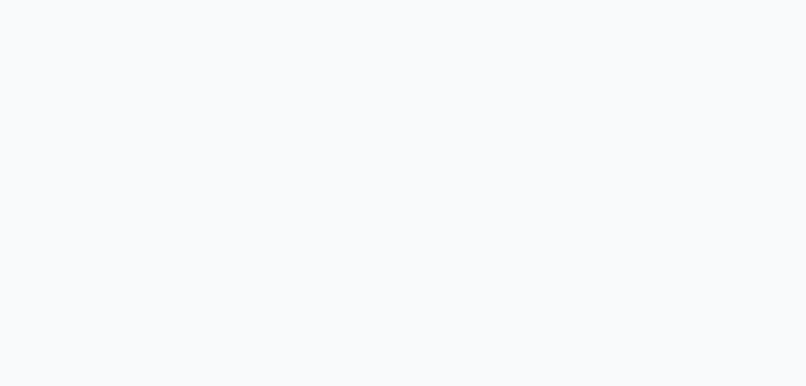
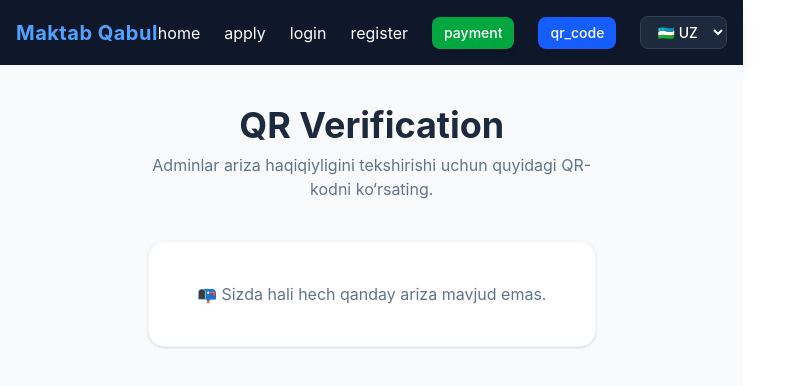
Before and after one commit to Azizbek987/maktab-qabul, a React (Vite) app in the folder client/: page /qr in a window 1280 px wide. Before the commit this address had no page. Shown: the top 386 px of the page, without its empty margins (0-806 px from the left). Built offline with nearby package versions, Linux system fonts and the light colour scheme; what react-react-i18next would draw is missing.

Commit message:
feat: complete QR verification system integration

```diff
--- a/client/package.json
+++ b/client/package.json
@@ -17,6 +17,7 @@
     "jspdf": "^4.2.1",
     "jspdf-autotable": "^5.0.7",
     "nodemailer": "^8.0.7",
+    "qrcode.react": "^4.2.0",
     "react": "^19.2.6",
     "react-dom": "^19.2.6",
     "react-hot-toast": "^2.6.0",
--- a/client/src/App.jsx
+++ b/client/src/App.jsx
@@ -1,62 +1,44 @@
-import React from 'react';
-import { BrowserRouter as Router, Routes, Route, Link } from 'react-router-dom';
-import RegisterPage from './pages/RegisterPage.jsx';
-import VerifyPage from './pages/VerifyPage.jsx';
-import LoginPage from './pages/LoginPage.jsx';
-import CabinetPage from './pages/CabinetPage.jsx'; // 👈 Yangi sahifamizni olib keldik!
+import { lazy, Suspense } from 'react';
+import { BrowserRouter as Router, Routes, Route } from 'react-router-dom';
+import Navbar from './components/Navbar';
+
+// Barcha sahifalarni Lazy Loading qilish
+const HomePage = lazy(() => import('./pages/HomePage'));
+const LoginPage = lazy(() => import('./pages/LoginPage'));
+const RegisterPage = lazy(() => import('./pages/RegisterPage'));
+const CabinetPage = lazy(() => import('./pages/CabinetPage'));
+const AdminPage = lazy(() => import('./pages/AdminPage'));
+const AnalyticsPage = lazy(() => import('./pages/AnalyticsPage'));
+const PaymentPage = lazy(() => import('./pages/PaymentPage'));
+
+// 🚀 YANGI: QR Sahifasini import qilish
+const QrPage = lazy(() => import('./pages/QrPage'));
 
 function App() {
   return (
     <Router>
-      <div style={{
-        width: '100vw',
-        minHeight: '100vh',
-        display: 'flex',
-        flexDirection: 'column',
-        backgroundColor: '#f9fafb',
-        margin: 0,
-        padding: 0,
-        fontFamily: 'sans-serif'
-      }}>
+      {/* Navbar har doim tepada turadi */}
+      <Navbar />
+
+      {/* Sahifalar yuklanayotgan paytda chiroyli "Yuklanmoqda..." chiqib turishi uchun Suspense */}
+      <Suspense fallback={
+        <div className="text-center p-20 text-2xl font-bold text-blue-600 animate-pulse">
+          ⚡ Sahifa yuklanmoqda...
+        </div>
+      }>
         <Routes>
+          <Route path="/" element={<HomePage />} />
+          <Route path="/login" element={<LoginPage />} />
+          <Route path="/register" element={<RegisterPage />} />
+          <Route path="/cabinet" element={<CabinetPage />} />
+          <Route path="/admin" element={<AdminPage />} />
+          <Route path="/analytics" element={<AnalyticsPage />} />
+          <Route path="/payment" element={<PaymentPage />} />
 
-          {/* 1. ASOSIY SAHIFA */}
-          <Route path="/" element={
-            <div style={{
-              display: 'flex',
-              flexDirection: 'column',
-              alignItems: 'center',
-              justifyContent: 'center',
-              flex: 1,
-              textAlign: 'center',
-              gap: '20px'
-            }}>
-              <h1>Maktab Qabul Tizimi</h1>
-              <p>Davom etish uchun kerakli sahifaga o'ting:</p>
-              <div style={{ display: 'flex', gap: '15px' }}>
-                <Link to="/register" style={{ backgroundColor: '#2563eb', color: 'white', padding: '10px 25px', textDecoration: 'none', borderRadius: '8px', fontWeight: 'bold' }}>
-                  Ro'yxatdan o'tish
-                </Link>
-                <Link to="/verify" style={{ backgroundColor: '#4CAF50', color: 'white', padding: '10px 25px', textDecoration: 'none', borderRadius: '8px', fontWeight: 'bold' }}>
-                  Kodni tasdiqlash
-                </Link>
-                <Link to="/login" style={{ backgroundColor: '#10b981', color: 'white', padding: '10px 25px', textDecoration: 'none', borderRadius: '8px', fontWeight: 'bold' }}>
-                  Tizimga kirish
-                </Link>
-              </div>
-            </div>
-          } />
-
-          {/* SAHIFALAR URLLARI */}
-          <Route path="/register" element={<RegisterPage />} />
-          <Route path="/verify" element={<VerifyPage />} />
-          <Route path="/login" element={<LoginPage />} />
-
-          {/* 📍 JONLI VA AKTUAL SHAXSIY KABINET SAHIFASI */}
-          <Route path="/cabinet" element={<CabinetPage />} />
-
+          {/* 🚀 YANGI: QR kodlar sahifasining eshigi */}
+          <Route path="/qr" element={<QrPage />} />
         </Routes>
-      </div>
+      </Suspense>
     </Router>
   );
 }
--- a/client/src/components/Navbar.jsx
+++ b/client/src/components/Navbar.jsx
@@ -1,6 +1,6 @@
 import React from 'react';
 import { useTranslation } from 'react-i18next';
-import { Link } from 'react-router-dom'; // Sahifalar silliq o'tishi uchun Link qo'shdik
+import { Link } from 'react-router-dom';
 
 const Navbar = () => {
   const { t, i18n } = useTranslation();
@@ -31,12 +31,20 @@
           {t('register')}
         </Link>
 
-        {/* 💵 YANGI QO'SHILGAN TO'LOV TUGMASI (Tilga moslashadi) */}
+        {/* 💵 To'lov tugmasi */}
         <Link
           to="/payment"
           className="bg-green-600 hover:bg-green-500 text-white px-3 py-1.5 rounded-lg text-sm font-medium transition shadow-md"
         >
           {t('payment') || '📭 To\'lov'}
+        </Link>
+
+        {/* 🚀 YANGI QO'SHILGAN: QR KODLAR SAHIFASI TUGMASI */}
+        <Link
+          to="/qr"
+          className="bg-blue-600 hover:bg-blue-500 text-white px-3 py-1.5 rounded-lg text-sm font-medium transition shadow-md"
+        >
+          {t('qr_code') || '📱 QR Code'}
         </Link>
 
         {/* 🌐 Tillar almashadigan chiroyli Select tugmasi */}
--- /dev/null
+++ b/client/src/pages/QrPage.jsx
@@ -0,0 +1,103 @@
+import { useEffect, useState } from 'react';
+import axios from 'axios';
+import { QRCodeCanvas } from 'qrcode.react';
+
+function QrPage() {
+  const [apps, setApps] = useState([]);
+  const [loading, setLoading] = useState(true);
+
+  useEffect(() => {
+    getApps();
+  }, []);
+
+  const getApps = async () => {
+    try {
+      const token = localStorage.getItem('token');
+
+      if (!token) {
+        alert("Iltimos, avval tizimga kiring!");
+        setLoading(false);
+        return;
+      }
+
+      // Token ichidan user_id ni ajratib olish
+      const payload = JSON.parse(atob(token.split('.')[1]));
+      const userId = payload.id;
+
+      // Backenddan shu foydalanuvchining arizalarini olish
+      const res = await axios.get(
+        `${import.meta.env.VITE_API_URL}/api/application/my/${userId}`
+      );
+
+      setApps(res.data || []);
+    } catch (error) {
+      console.error("QR ma'lumotlarini yuklashda xato:", error);
+    } finally {
+      setLoading(false);
+    }
+  };
+
+  if (loading) {
+    return (
+      <div className="text-center p-20 text-xl font-medium text-slate-600 animate-pulse">
+        🔄 Arizalar va QR-kodlar yuklanmoqda...
+      </div>
+    );
+  }
+
+  return (
+    <div className="p-10 bg-slate-50 min-h-screen flex flex-col items-center">
+      <h1 className="text-4xl font-bold mb-2 text-slate-800">QR Verification</h1>
+      <p className="text-slate-500 mb-10 text-center max-w-md">
+        Adminlar ariza haqiqiyligini tekshirishi uchun quyidagi QR-kodni ko‘rsating.
+      </p>
+
+      {apps.length === 0 ? (
+        <div className="bg-white p-10 rounded-2xl shadow text-center text-slate-500 max-w-md w-full border border-slate-100">
+          📭 Sizda hali hech qanday ariza mavjud emas.
+        </div>
+      ) : (
+        <div className="grid gap-6 sm:grid-cols-2 max-w-4xl w-full">
+          {apps.map((item) => (
+            <div
+              key={item.id}
+              className="bg-white p-6 rounded-3xl shadow-md border border-slate-100 flex flex-col items-center text-center"
+            >
+              <span className="bg-blue-50 text-blue-600 text-xs font-semibold px-3 py-1 rounded-full mb-3">
+                ID: #{item.id}
+              </span>
+              <h2 className="text-xl font-bold text-slate-800 mb-1">
+                {item.child_name || "Ismsiz Bola"}
+              </h2>
+              <p className="text-sm text-slate-500 mb-5">
+                Ota-ona: {item.parent_name || "Kiritilmagan"}
+              </p>
+
+              {/* 🛡️ Xavfsiz va soxtalashtirib bo'lmaydigan QR Kod */}
+              <div className="bg-slate-50 p-4 rounded-2xl border border-slate-200 shadow-inner">
+                <QRCodeCanvas
+                  value={JSON.stringify({
+                    id: item.id,
+                    child: item.child_name,
+                    parent: item.parent_name,
+                    phone: item.phone,
+                    verified: true,
+                    system: "MaktabQabul Online"
+                  })}
+                  size={180}
+                  level={"H"} // Yuqori darajadagi xatolikni tuzatish (Sknerlash oson bo'ladi)
+                  includeMargin={true}
+                />
+              </div>
+              <p className="text-xs text-green-600 mt-4 font-medium flex items-center gap-1">
+                ✅ Davlat standarti bo‘yicha himoyalangan
+              </p>
+            </div>
+          ))}
+        </div>
+      )}
+    </div>
+  );
+}
+
+export default QrPage;
```
Also changed, not shown: 1 other file (tests, documents, lock files or other folders).
